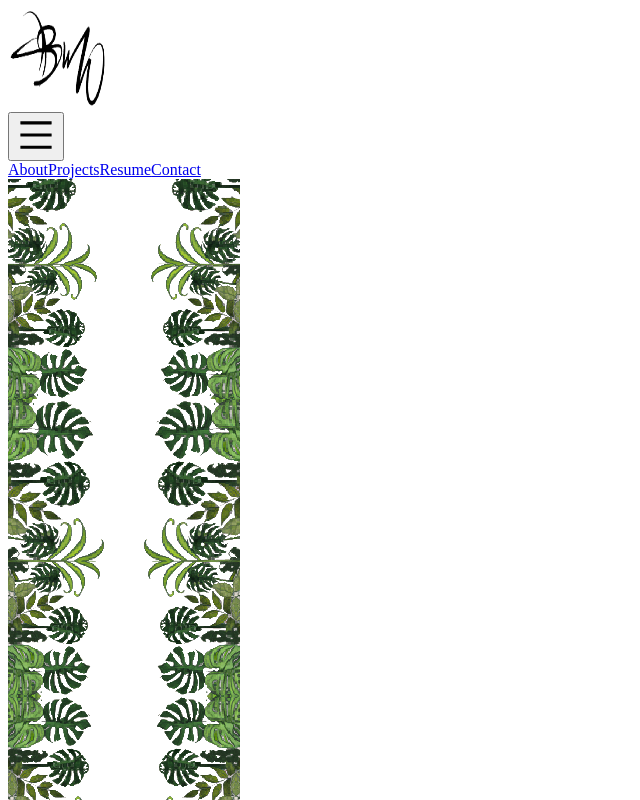
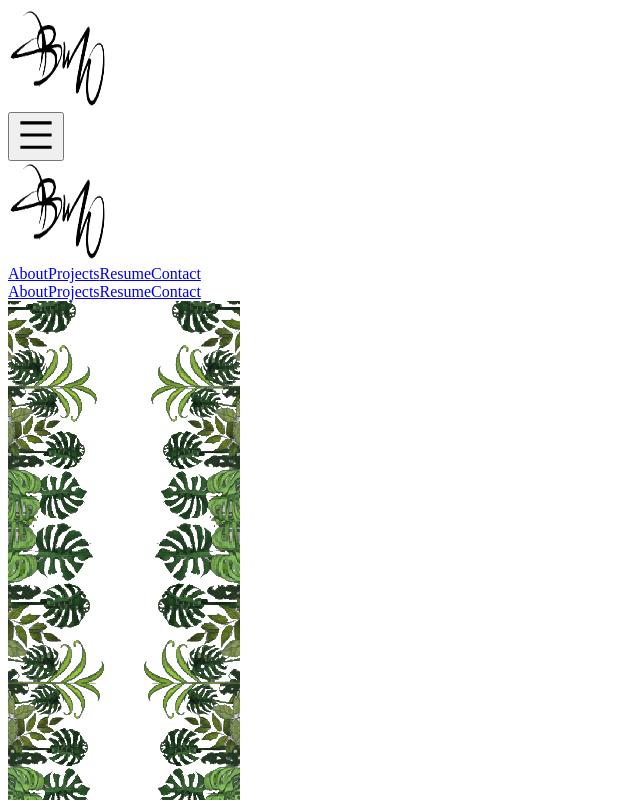
Before and after one commit to bbwax/portfolio-next, a Next.js app: page / in a window 1280 px wide. Shown: the top 800 px of the page, without its empty margins (0-640 px from the left). Built offline with nearby package versions, Linux system fonts and the light colour scheme.

Commit message:
fixed navbar bug

```diff
--- a/components/Layout.js
+++ b/components/Layout.js
@@ -1,10 +1,9 @@
 import Header from './Header'
 import Footer from './Footer'
-import LoadingComponent from './LoadingComponent'
+
 
 const Layout = ({ children }) => (
   <div>
-    <LoadingComponent/>
     <Header className='' />
     <main className="">{children}</main>
     <Footer />
--- a/components/LoadingComponent.js
+++ /dev/null
@@ -1,17 +0,0 @@
-import React from 'react';
-import useLoading from './UseLoading';
-
-const LoadingComponent = () => {
-    const loading = useLoading();
-
-    if (!loading) return null;
-
-    return (
-        <div className="loading-spinner">
-            Loading...
-            {/* Add your spinner or loading image here */}
-        </div>
-    );
-};
-
-export default LoadingComponent;
--- a/components/NavBar.js
+++ b/components/NavBar.js
@@ -1,4 +1,4 @@
-import React, { useState, useEffect } from 'react';
+import React, { useState } from 'react';
 import NavLinks from './NavLinks';
 import MenuIcon from './MenuIcon';
 import CloseIcon from './CloseIcon';
@@ -6,39 +6,36 @@ import Link from 'next/link';
 import Logo from './Logo';
 
 function NavBar() {
-
   const [isOpen, setIsOpen] = useState(false);
 
+  // Toggles the open state of the navbar
   const toggle = () => setIsOpen(!isOpen);
-
-  useEffect(() => {
-    if (isOpen) {
-      // Disable scrolling when the navbar is open.
-      document.body.style.overflow = 'hidden';
-    } else {
-      // Enable scrolling when the navbar is closed.
-      document.body.style.overflow = 'auto';
-    }
-    return () => {
-      document.body.style.overflow = 'auto';
-    };
-  }, [isOpen]);
 
   return (
     <>
-      {isOpen ? <CloseIcon toggle={toggle} className="z-50" /> : <MenuIcon toggle={toggle} className="z-50"/>}
-      <div className={`fixed inset-x-0 transform transition-transform duration-500 ease-in-out ${isOpen ? 'translate-y-0 inset-y-0' : '-translate-y-full'} h-screen md:hidden`}>
-        {isOpen && (
-          <div className="z-20 flex flex-col justify-center items-center bg-dark-green h-full">
+      {/* Toggles between menu and close icons */}
+      {isOpen ? <CloseIcon toggle={toggle} /> : <MenuIcon toggle={toggle} />}
+
+      {/* Mobile navigation menu */}
+      <div
+        className={`fixed inset-x-0 top-0 transform transition-transform duration-300 ease-in-out h-screen md:hidden ${isOpen ? 'translate-y-0' : '-translate-y-full'}`}
+        style={{ willChange: 'transform' }}
+      >
+        {/* Main navigation content */}
+        <div className="flex flex-col justify-center items-center bg-dark-green h-full">
+          {/* Logo */}
           <Link href="/" >
-              <div className='absolute top-24 left-1/2 -translate-x-16'>
+            <div className='absolute top-24 left-1/2 transform -translate-x-1/2'>
               <Logo />
             </div>
           </Link>
+
+          {/* Navigation links */}
           <NavLinks closeMenu={toggle} />
         </div>
-        )}
       </div>
+
+      {/* Desktop navigation bar */}
       <nav className="hidden md:flex md:items-center md:w-full md:justify-end">
         <NavLinks />
       </nav>
```
Lines whose indentation alone changed are shown as unchanged.
